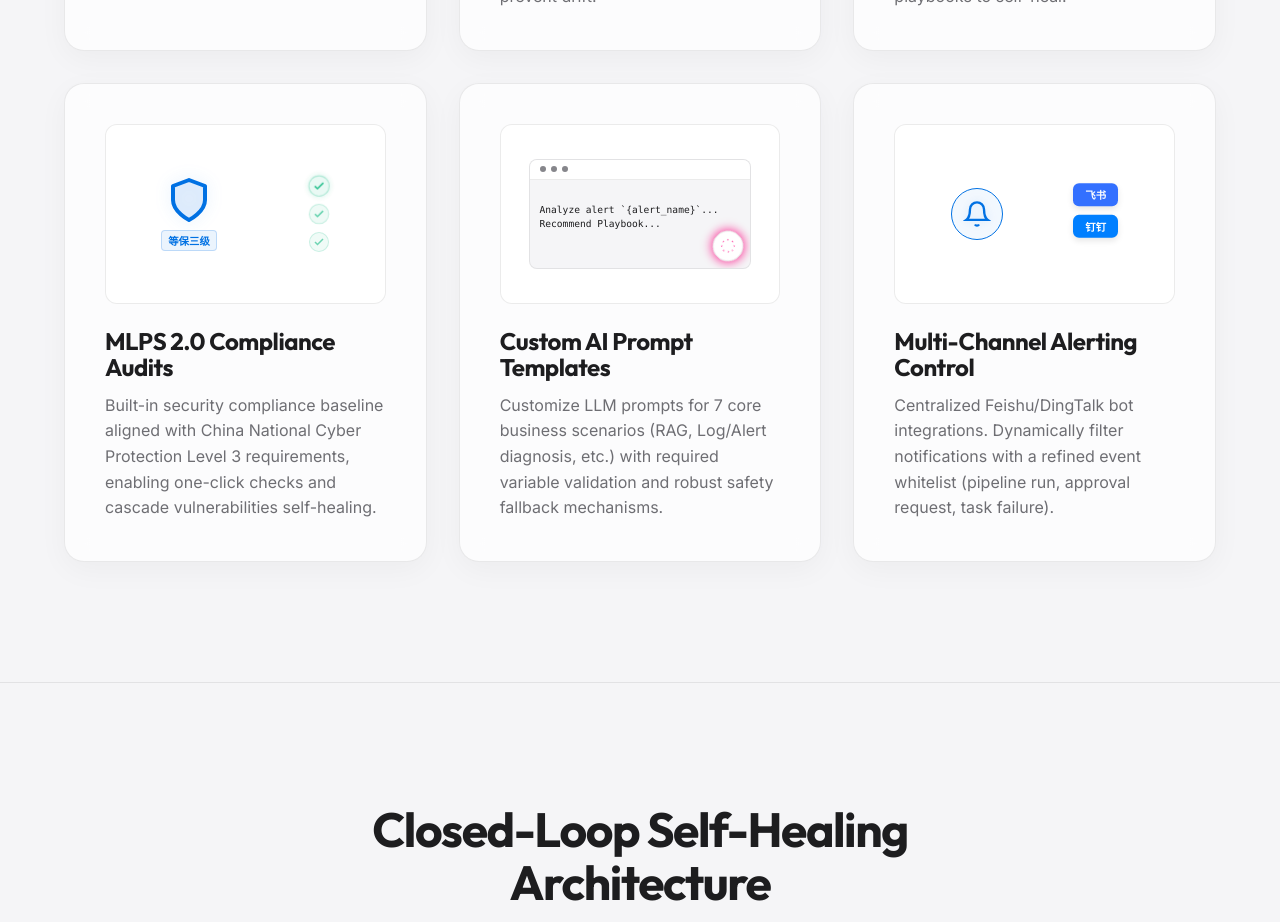
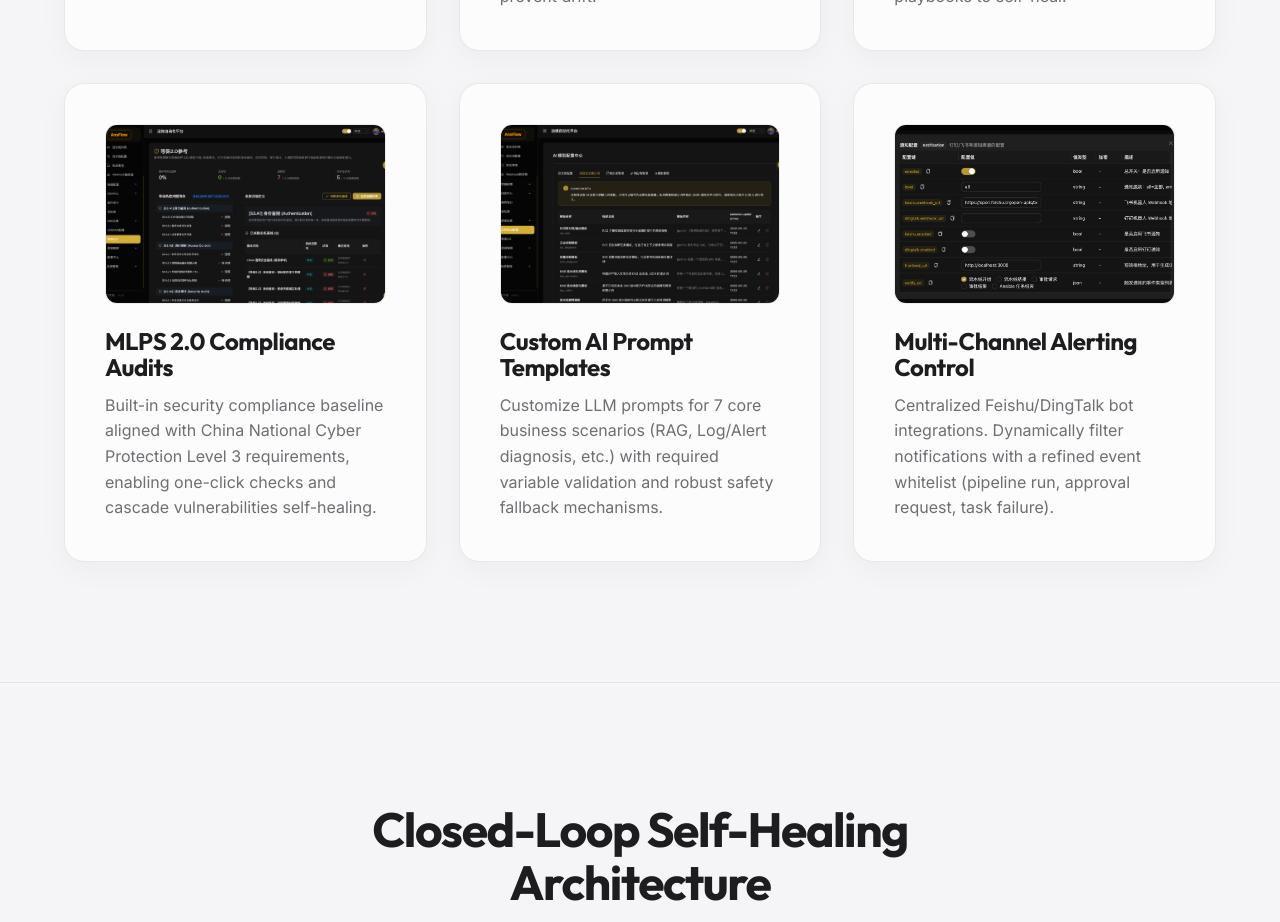
Before and after one commit to Ryeoschach/ansflow-web, a React (Vite) app: page / in a window 1280 px wide. Shown: the part 2100-3022 px from the top of the page. Built offline with nearby package versions, Linux system fonts and the light colour scheme.

Commit message:
feat: display screenshots of MLPS, custom prompts, and notification configurations on landing page features

```diff
--- a/src/components/Features.tsx
+++ b/src/components/Features.tsx
@@ -1,5 +1,8 @@
 import React from 'react';
 import { useApp } from '../context/AppContext';
+import mlpsImg from '../imgs/等保2.0.png';
+import customPromptImg from '../imgs/自定义提示词.png';
+import notificationConfigImg from '../imgs/通知配置.png';
 
 export const Features: React.FC = () => {
   const { t } = useApp();
@@ -174,31 +177,7 @@ export const Features: React.FC = () => {
           {/* Card 7: MLPS 2.0 Compliance */}
           <div className="glass-card feature-card">
             <div className="feature-illustration-wrapper">
-              <div className="ill-mlps">
-                <div className="mlps-shield-badge">
-                  <svg viewBox="0 0 24 24" fill="none" stroke="var(--accent-color)" strokeWidth="2" strokeLinecap="round" strokeLinejoin="round">
-                    <path d="M12 22s8-4 8-10V5l-8-3-8 3v7c0 6 8 10 8 10z" fill="rgba(0, 113, 227, 0.1)" />
-                  </svg>
-                  <span className="mlps-text">等保三级</span>
-                </div>
-                <div className="mlps-checklist">
-                  <div className="mlps-check-item">
-                    <svg viewBox="0 0 24 24" fill="none" stroke="#10b981" strokeWidth="3">
-                      <polyline points="20 6 9 17 4 12" />
-                    </svg>
-                  </div>
-                  <div className="mlps-check-item" style={{ animationDelay: '0.5s' }}>
-                    <svg viewBox="0 0 24 24" fill="none" stroke="#10b981" strokeWidth="3">
-                      <polyline points="20 6 9 17 4 12" />
-                    </svg>
-                  </div>
-                  <div className="mlps-check-item" style={{ animationDelay: '1s' }}>
-                    <svg viewBox="0 0 24 24" fill="none" stroke="#10b981" strokeWidth="3">
-                      <polyline points="20 6 9 17 4 12" />
-                    </svg>
-                  </div>
-                </div>
-              </div>
+              <img src={mlpsImg} alt="等保2.0" className="feature-screenshot" />
             </div>
             <h3 className="feature-card-title">{t('feat7Title')}</h3>
             <p className="feature-card-desc">{t('feat7Desc')}</p>
@@ -207,23 +186,7 @@ export const Features: React.FC = () => {
           {/* Card 8: Custom AI Prompts */}
           <div className="glass-card feature-card">
             <div className="feature-illustration-wrapper">
-              <div className="ill-custom-prompts">
-                <div className="prompt-editor-header">
-                  <span className="prompt-dot"></span>
-                  <span className="prompt-dot"></span>
-                  <span className="prompt-dot"></span>
-                </div>
-                <div className="prompt-editor-body">
-                  <div className="prompt-line cursor-blink">System Prompt:</div>
-                  <div className="prompt-line select-text">Analyze alert `{"{"}alert_name{"}"}`...</div>
-                  <div className="prompt-line select-text">Recommend Playbook...</div>
-                </div>
-                <div className="prompt-ai-sparkle">
-                  <svg viewBox="0 0 24 24" fill="none" stroke="var(--gradient-ai-end)" strokeWidth="2">
-                    <path d="M12 3v1m0 16v1m9-9h-1M4 12H3m15.364-6.364l-.707.707M6.343 17.657l-.707.707m0-12.728l.707.707m11.314 11.314l.707-.707" />
-                  </svg>
-                </div>
-              </div>
+              <img src={customPromptImg} alt="自定义提示词" className="feature-screenshot" />
             </div>
             <h3 className="feature-card-title">{t('feat8Title')}</h3>
             <p className="feature-card-desc">{t('feat8Desc')}</p>
@@ -232,18 +195,7 @@ export const Features: React.FC = () => {
           {/* Card 9: Multi-channel Notifications */}
           <div className="glass-card feature-card">
             <div className="feature-illustration-wrapper">
-              <div className="ill-notifications">
-                <div className="bell-wrapper">
-                  <svg className="bell-icon" viewBox="0 0 24 24" fill="none" stroke="var(--accent-color)" strokeWidth="2">
-                    <path d="M18 8A6 6 0 0 0 6 8c0 7-3 9-3 9h18s-3-2-3-9" />
-                    <path d="M13.73 21a2 2 0 0 1-3.46 0" />
-                  </svg>
-                </div>
-                <div className="alert-bubbles">
-                  <div className="bubble bubble-feishu">飞书</div>
-                  <div className="bubble bubble-dingtalk">钉钉</div>
-                </div>
-              </div>
+              <img src={notificationConfigImg} alt="通知配置" className="feature-screenshot" />
             </div>
             <h3 className="feature-card-title">{t('feat9Title')}</h3>
             <p className="feature-card-desc">{t('feat9Desc')}</p>
@@ -910,9 +862,16 @@ export const Features: React.FC = () => {
           background-color: #007fff;
           animation-delay: 1.5s;
         }
-        @keyframes floatBubble {
-          0%, 100% { transform: translateY(0); }
-          50% { transform: translateY(-5px); }
+        .feature-screenshot {
+          width: 100%;
+          height: 100%;
+          object-fit: cover;
+          object-position: top center;
+          transition: transform 0.5s cubic-bezier(0.25, 0.8, 0.25, 1);
+        }
+
+        .feature-card:hover .feature-screenshot {
+          transform: scale(1.05);
         }
 
         @media (max-width: 768px) {
```
